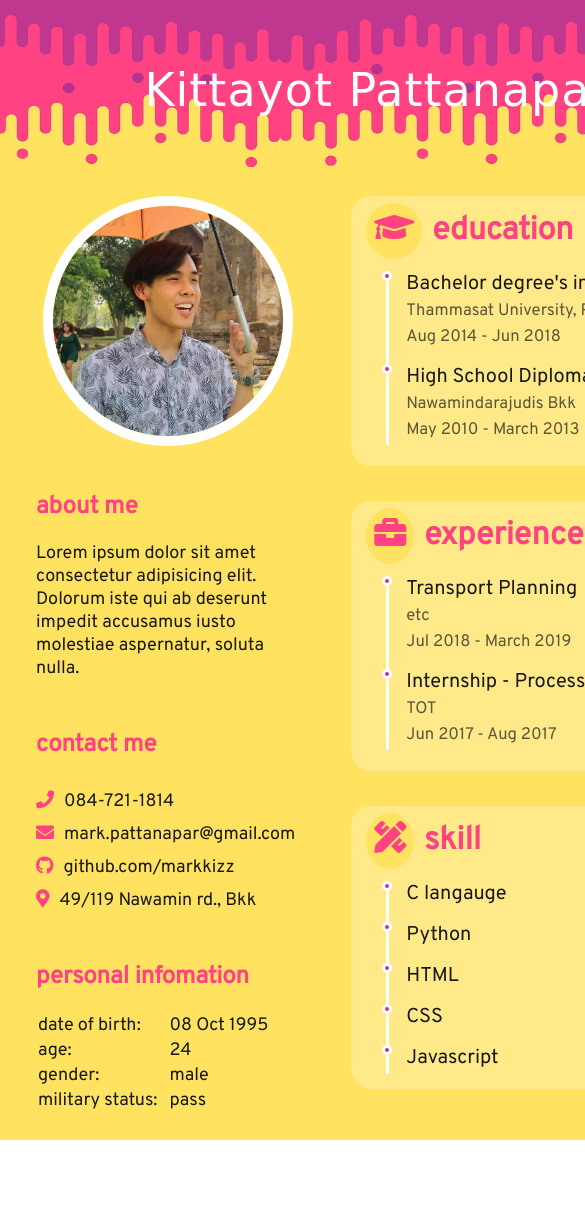
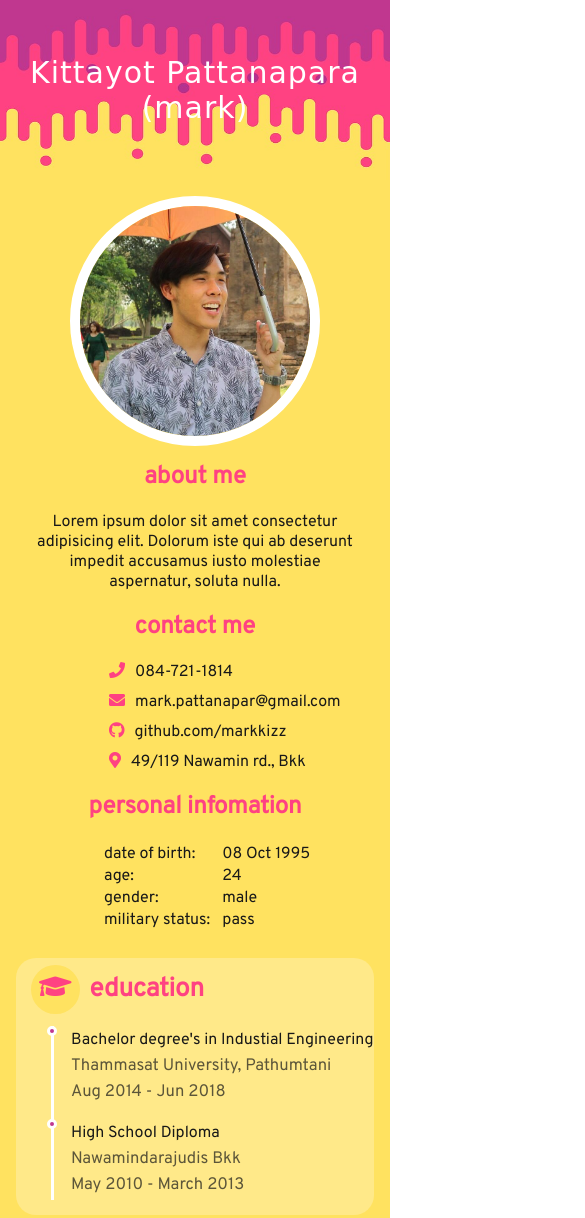
Before and after one commit to markkizz/resume_project, a plain HTML site: page index.html in a window 390 px wide. Shown: the top 1218 px of the page, 585 px wide, since content can reach past the window. Before the commit the page ends 1140 px from the top, so only its background shows below. Drawn offline with Linux system fonts and the light colour scheme; a web font is replaced by a local one.

Commit message:
finish project choice #2

```diff
--- a/index.html
+++ b/index.html
@@ -77,7 +77,7 @@
                     <h1><span class="sty-icon"><i class="fas fa-pencil-ruler"></i></span><span>skill</span></h1>
                     <div class="box-info ">
                         <ul>
-                            <li><span>C langauge</span></li>
+                            <li><span>C Programming langauge</span></li>
                             <li><span>Python</span></li>
                             <li><span>HTML</span></li>
                             <li><span>CSS</span></li>
--- a/style.css
+++ b/style.css
@@ -50,10 +50,6 @@ body .container {
 
 .content {
     display: flex;
-    /* display: grid;
-    grid-template-areas:
-    'box2 box3 box3 '; */
-    grid-auto-rows: minmax(100px, auto);
     font-family: 'Overpass', sans-serif;
 }
 /* box profile */
@@ -303,3 +299,142 @@ ul {
 .skill h1 small {
 
 }
+
+
+/* media query */
+
+@media (max-width: 700px) {
+
+    body .container {
+        width: 100%;
+    }
+
+    #name {
+        font-size: 32px;
+    }
+
+    .content {
+        display: grid;
+        grid-template-areas:
+        'box2'
+        'box3';
+
+    }
+
+    .box2 {
+        grid-area: box2;
+        width: 100%;
+        display: grid;
+        grid-template-columns: repeat(4, 1fr);
+        grid-template-rows: repeat(5, 1fr);
+        grid-column-gap: 0px;
+        grid-row-gap: 0px;
+        padding: 1em 1em 0 1em;
+    }
+
+    .img-profile {
+        grid-area: 1 / 1 / 3 / 5;
+    }
+
+    .aboutme {
+        grid-area: 3 / 1 / 4 / 5;
+        margin-top: 0;
+    }
+
+    .aboutme h2 {
+        text-align: center;
+    }
+
+    .aboutme p {
+        font-size: 16px;
+    }
+
+    .contact {
+        grid-area: 4 / 1 / 6 / 3;
+        margin-top: 0;
+    }
+
+    .con-info p {
+
+        font-size: 16px;
+    }
+
+    .personal-data {
+        grid-area: 4 / 3 / 6 / 5;
+        margin-top: 0;
+    }
+
+    .pers-info td{
+        font-size: 16px;
+    }
+}
+
+@media (max-width: 575px) {
+
+    #name {
+        font-size: 30px;
+        text-align: center;
+    }
+
+    .box2 {
+        width: 100%;
+        display: block;
+    }
+
+    .aboutme p {
+        text-align: center;
+    }
+
+    .contact h2 {
+        text-align: center;
+    }
+
+    .contact .con-info {
+        padding-top: 0;
+        display: block;
+        position: relative;
+        margin-left: auto;
+        margin-right: auto;
+        width: 17em;
+        left: 30px;
+    }
+
+    .personal-data h2 {
+        text-align: center;
+    }
+
+    .pers-info {
+        padding-top: 0;
+        display: block;
+        position: relative;
+        margin-left: auto;
+        margin-right: auto;
+        width: 17em;
+        left: 40px;
+    }
+
+    ul li > span{
+        font-size: 16px;
+    }
+    .edu {
+        height: auto;
+        padding-bottom: 15px;
+    }
+
+    .edu h1 {
+        font-size: 26px;
+    }
+
+    .exp {
+        height: auto;
+        padding-bottom: 15px;
+    }
+
+    .exp h1 {
+        font-size: 26px;
+    }
+
+    .skill h1 {
+        font-size: 26px;
+    }
+}
```
